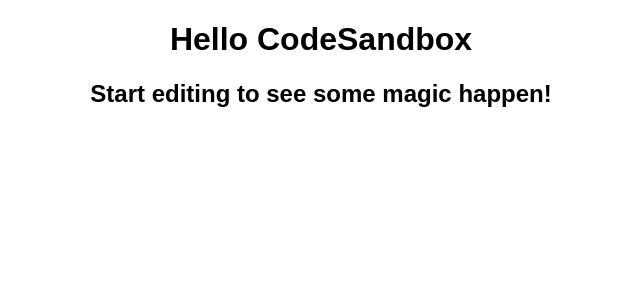
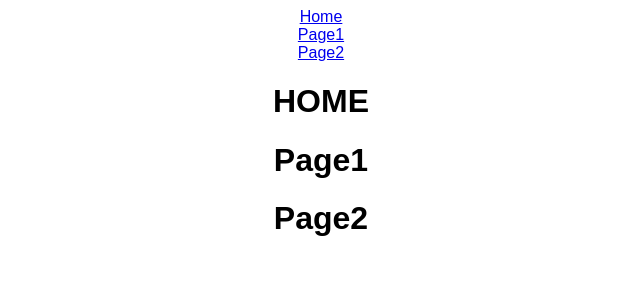
Before and after one commit to Hiratto/udemy-react-practice206, a React (Create React App) app: page / in a window 1280 px wide. Shown: the top 300 px of the page, without its empty margins (319-959 px from the left). Built offline with nearby package versions, Linux system fonts and the light colour scheme.

Commit message:
ページ遷移1 BrowserRouter Link

```diff
--- a/src/App.js
+++ b/src/App.js
@@ -1,10 +1,23 @@
+import { BrowserRouter, Link } from "react-router-dom";
+
+import { Home } from "./Home";
+import { Page1 } from "./Page1";
+import { Page2 } from "./Page2";
 import "./styles.css";
 
 export default function App() {
   return (
-    <div className="App">
-      <h1>Hello CodeSandbox</h1>
-      <h2>Start editing to see some magic happen!</h2>
-    </div>
+    <BrowserRouter>
+      <div className="App">
+        <Link to="/">Home</Link>
+        <br />
+        <Link to="/page1">Page1</Link>
+        <br />
+        <Link to="/page2">Page2</Link>
+        <Home />
+        <Page1 />
+        <Page2 />
+      </div>
+    </BrowserRouter>
   );
 }
```
